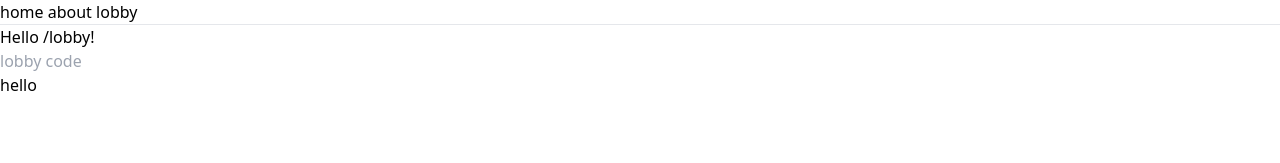
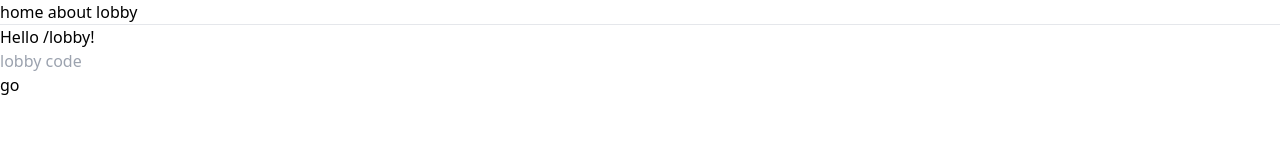
Before and after one commit to j3-n/tuner, a React (Vite) app in the folder web/: page /lobby in a window 1280 px wide. Shown: the top 163 px of the page. Built offline with nearby package versions, Linux system fonts and the light colour scheme.

Commit message:
feat: add dynamic link to lobby

```diff
--- a/web/src/components/input.tsx
+++ b/web/src/components/input.tsx
@@ -1,16 +1,20 @@
 type Props = {
   placeholder?: string;
-  value?: string;
+  id: string;
   onChange?: React.ChangeEventHandler<HTMLInputElement>;
 };
 
 
-export const InputComponent: React.FC<Props> = ({ placeholder, value, onChange }) => {
+export const InputComponent: React.FC<Props> = ({
+  placeholder,
+  id,
+  onChange
+}) => {
   return (
     <div>
       <input
         placeholder={placeholder}
-        value={value}
+        id={id}
         onChange={onChange}
       />
     </div>
--- a/web/src/routes/lobby.lazy.tsx
+++ b/web/src/routes/lobby.lazy.tsx
@@ -1,22 +1,33 @@
 import { createLazyFileRoute } from '@tanstack/react-router'
-import { ButtonComponent } from '../components/button';
 import { InputComponent } from '../components/input';
-import { useState } from 'react';
+import { LinkComponent } from '../components/link';
+import {
+  useEffect,
+  useState
+} from 'react';
 
 export const Route = createLazyFileRoute('/lobby')({
   component: Page
 });
 
 function Page() {
-  const [lobbyCode, setLobbyCode] = useState('');
+  const [lobbyCode, setLobbyCode] = useState<string>("");
+
+  useEffect(() => {
+    console.log(lobbyCode)
+  }, [lobbyCode])
+
+  const handleInputChange = (event: React.ChangeEvent<HTMLInputElement>) => {
+    setLobbyCode(event.target.value);
+  };
 
   return (
     <div>
       <h1 className="">Hello /lobby!</h1>
 
       <div className="flex">
-        <InputComponent placeholder="lobby code" />
-        <ButtonComponent onClick={() => console.log(lobbyCode)}>hello</ButtonComponent>
+        <InputComponent placeholder="lobby code" id="input" onChange={handleInputChange} />
+        <LinkComponent to={`/lobby/${lobbyCode}`}>go</LinkComponent>
       </div>
     </div>
   );
```
